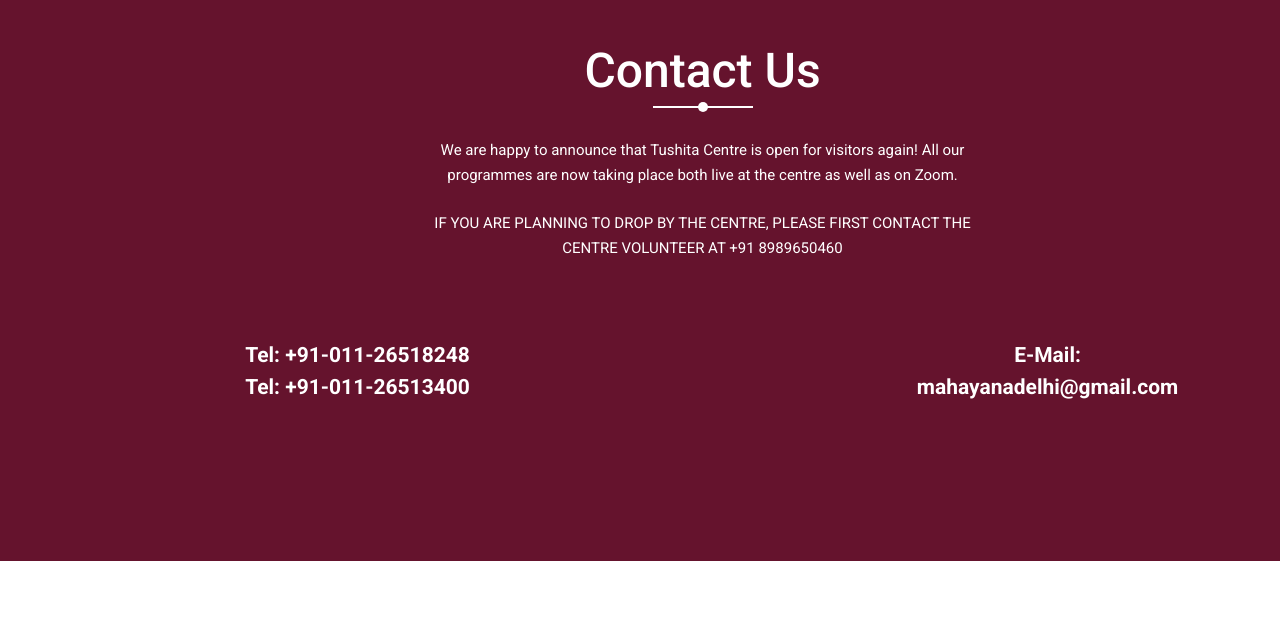
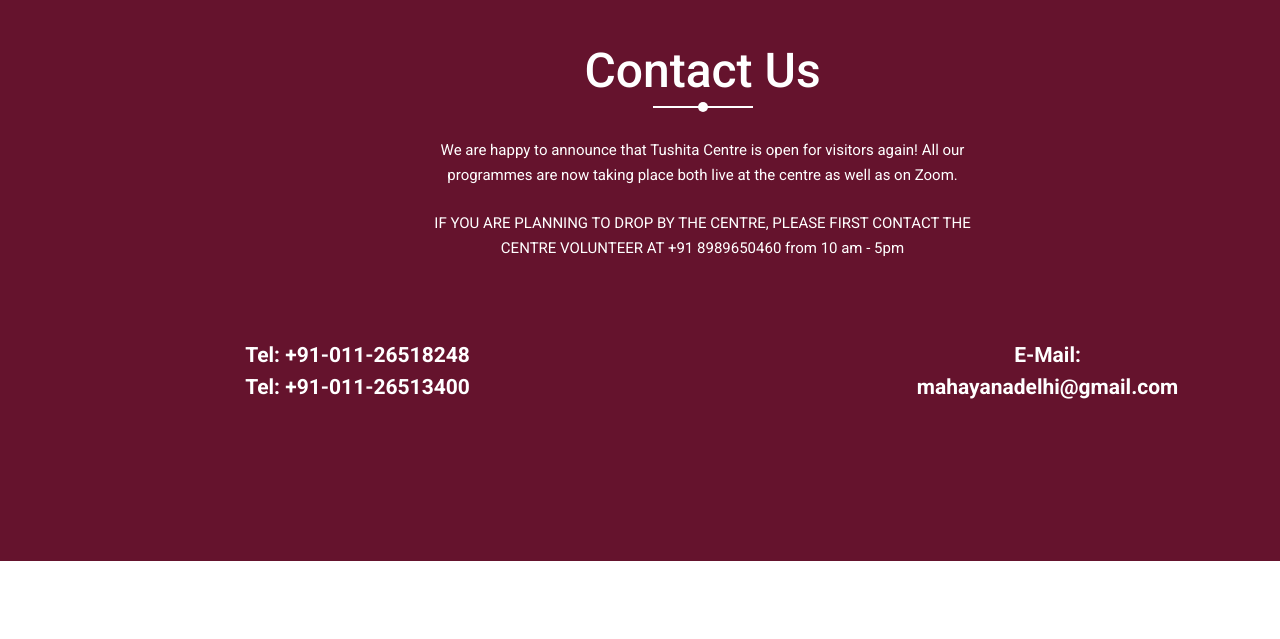
Before and after one commit to tushita123/Tushita, a plain HTML site: page Event Calendar.html in a window 1280 px wide. Shown: the part 1400-2039 px from the top of the page. Drawn offline with nearby package versions, Linux system fonts and the light colour scheme; some packages are replaced by stand-ins of ours.

Commit message:
Update Event Calendar.html

```diff
--- a/Event Calendar.html
+++ b/Event Calendar.html
@@ -121,7 +121,7 @@
 <div class="contact-title">
 <h2>Contact Us</h2>
 <p>We are happy to announce that Tushita Centre is open for visitors again!
-All our programmes are now taking place both live at the centre as well as on Zoom.<br><br>IF YOU ARE PLANNING TO DROP BY THE CENTRE, PLEASE FIRST CONTACT THE CENTRE VOLUNTEER AT +91 8989650460</p>
+All our programmes are now taking place both live at the centre as well as on Zoom.<br><br>IF YOU ARE PLANNING TO DROP BY THE CENTRE, PLEASE FIRST CONTACT THE CENTRE VOLUNTEER AT +91 8989650460 from 10 am - 5pm</p>
 </div>
 </div>
 </div>
```
